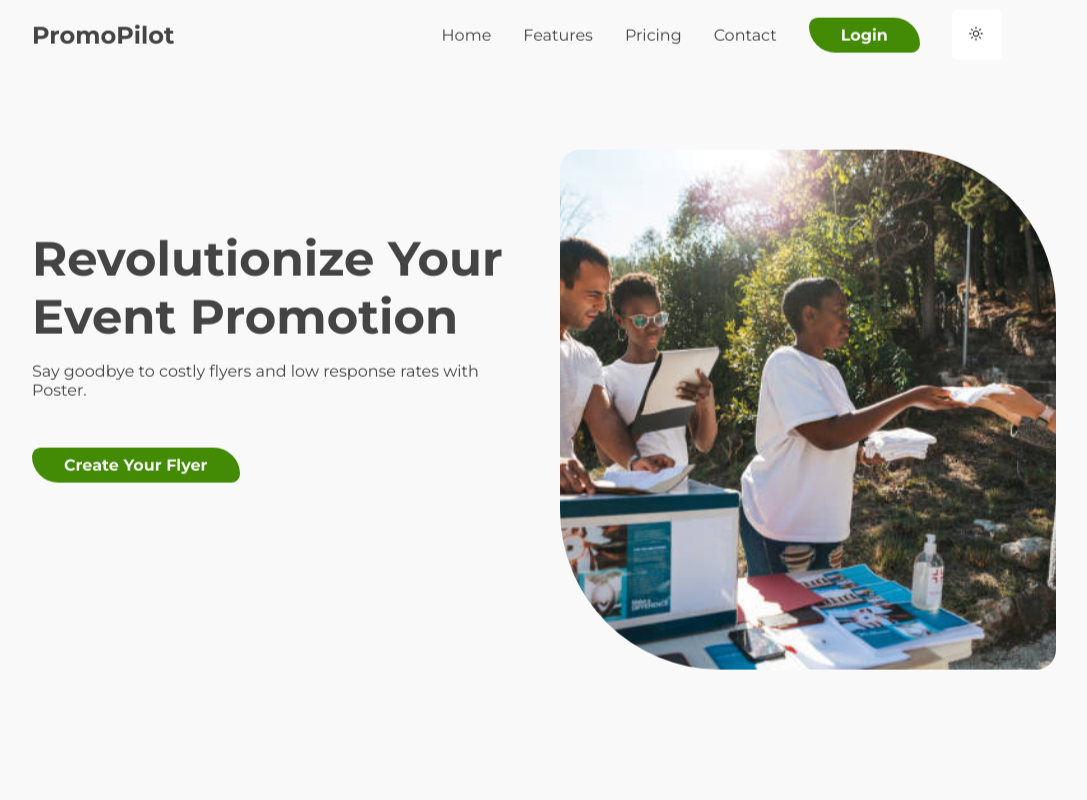
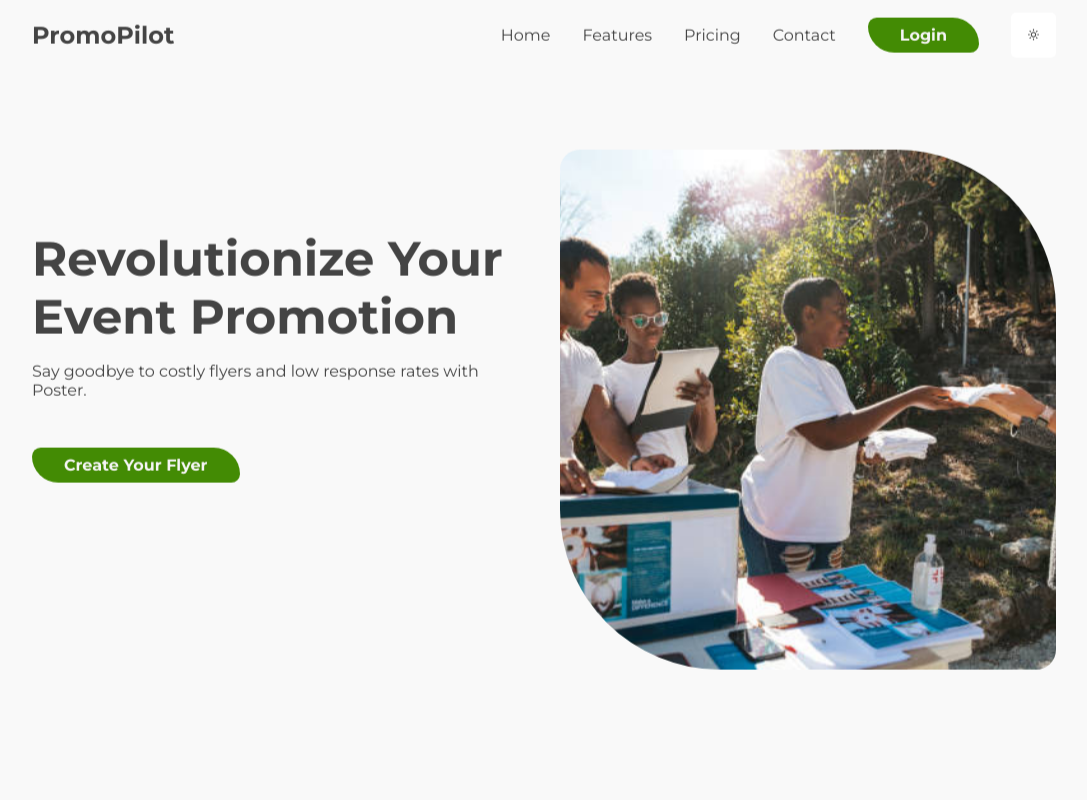
Before and after one commit to zenith-noble01/poster, a React (Create React App) app in the folder client/: page / in a window 1280 px wide. Shown: the top 800 px of the page, without its empty margins (96-1183 px from the left). Built offline with nearby package versions, Linux system fonts and the light colour scheme.

Commit message:
the navbar and theme toggling is done

```diff
--- a/client/src/Styles/hero.scss
+++ b/client/src/Styles/hero.scss
@@ -21,6 +21,7 @@
         @include flexDirection(row);
         @include flexAlign;
         gap: $gap;
+        justify-content: flex-end;
 
         .cta {
           @include button;
@@ -32,11 +33,14 @@
         }
 
         .theme__switcher {
-          height: 50px;
-          width: 50px;
+          height: 45px;
+          width: 45px;
           cursor: pointer;
-          svg {
+          @include flexCenter;
+
+          .icon {
             transition: $trans;
+            font-size: 5rem;
           }
         }
       }
--- a/client/src/pages/Hero.jsx
+++ b/client/src/pages/Hero.jsx
@@ -90,7 +90,7 @@ function Hero() {
               Login
             </Link>
             <div className="theme__switcher" onClick={handleChangeTheme}>
-              {theme === "dark" ? <BiMoon /> : <BiSun />}
+              {theme === "dark" ? <BiMoon className="icon" /> : <BiSun />}
             </div>
           </ul>
         </nav>
```
